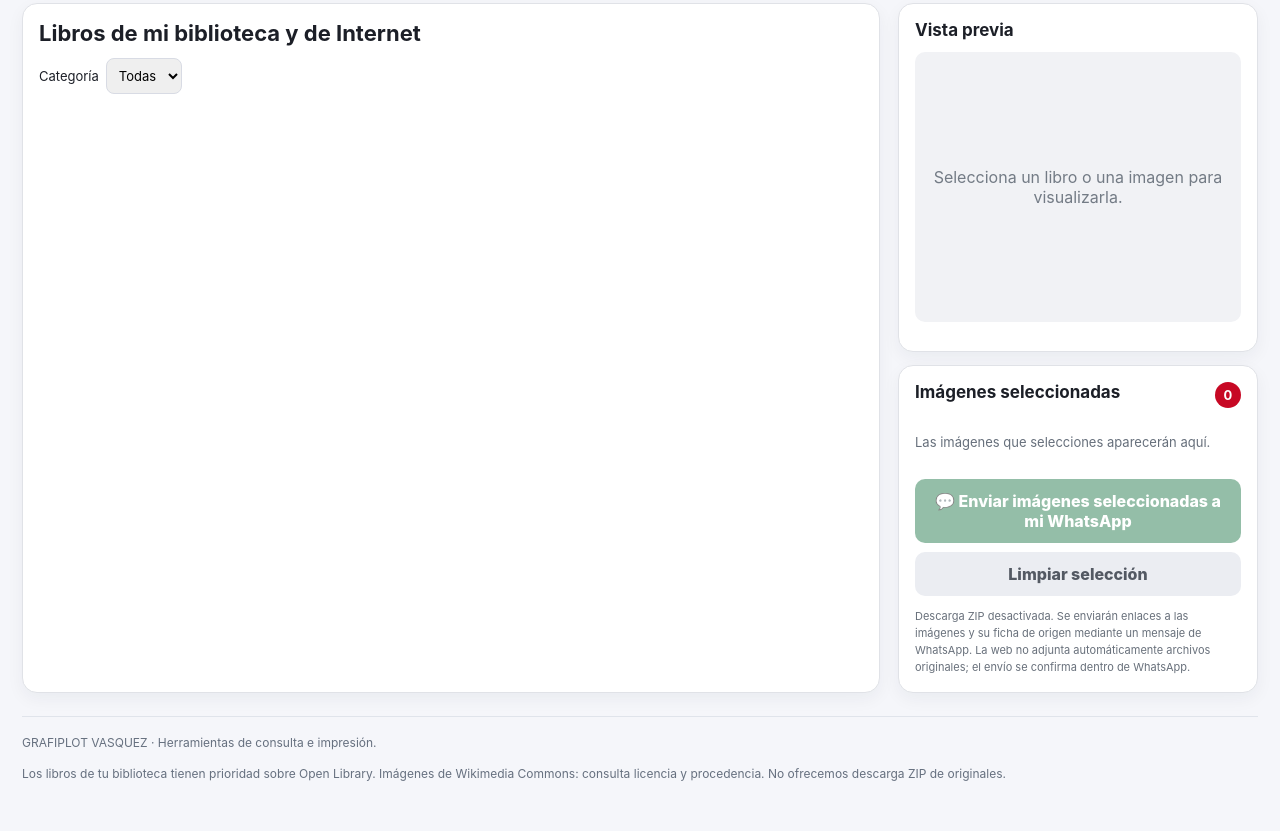
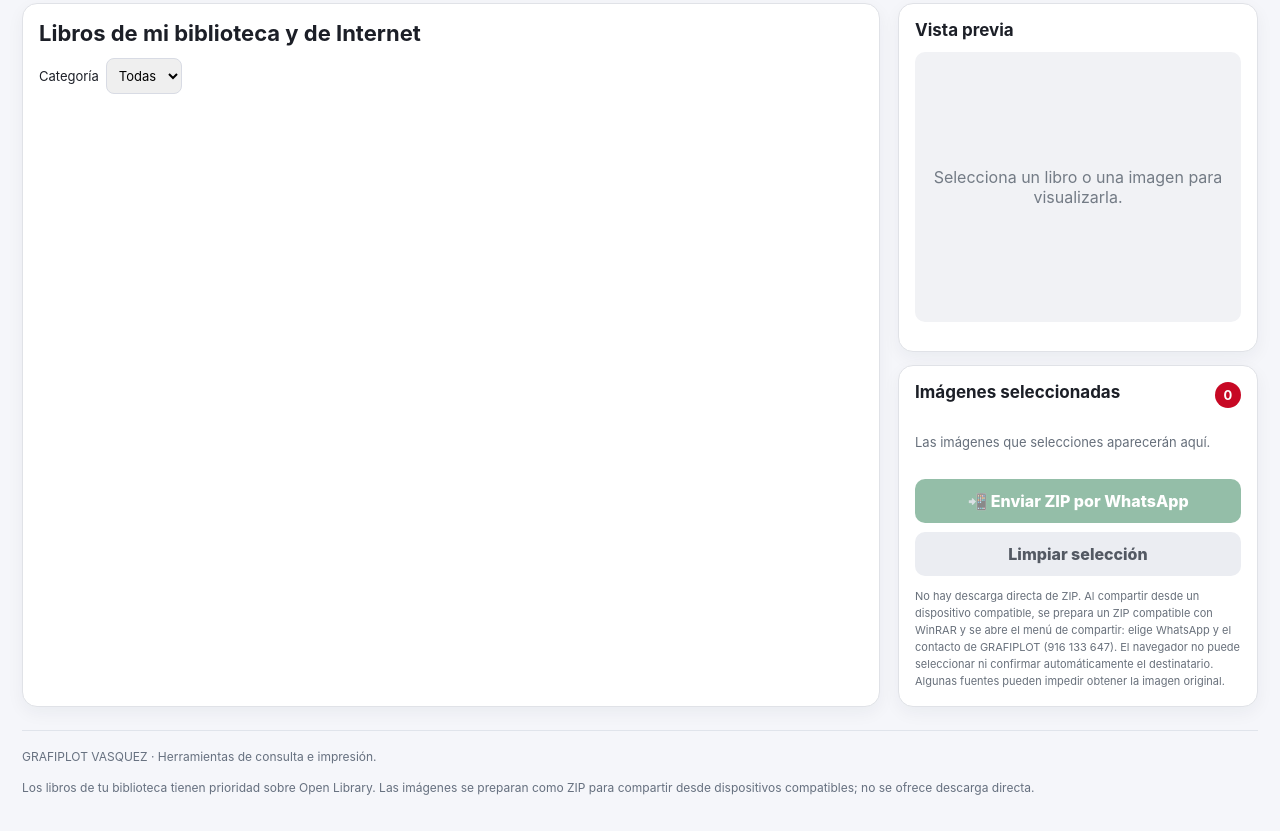
Before and after one commit to vasquezpalparoy-star/pagina-web, a website: page navegador-libros.html in a window 1280 px wide. Shown: the part 409-1240 px from the top of the page. Drawn offline with Linux system fonts and the light colour scheme.

Commit message:
Habilitar compartir ZIP compatible con WinRAR por WhatsApp sin descarga directa

```diff
--- a/navegador-libros.html
+++ b/navegador-libros.html
@@ -19,10 +19,10 @@
 <aside class="right">
 <section class="preview"><h3>Vista previa</h3><div id="previewBody" class="previewBody"><span>Selecciona un libro o una imagen para visualizarla.</span></div><p id="previewInfo" class="hint"></p></section>
 <section class="selection"><h3>Imágenes seleccionadas <span id="selectedCount">0</span></h3><div id="selectedList" class="selectedList"><p class="hint">Las imágenes que selecciones aparecerán aquí.</p></div>
-<div class="actionbox"><button id="whatsappOrder" type="button" disabled>💬 Enviar imágenes seleccionadas a mi WhatsApp</button><button id="clearSelection" type="button">Limpiar selección</button></div>
-<p class="smallnote">Descarga ZIP desactivada. Se enviarán enlaces a las imágenes y su ficha de origen mediante un mensaje de WhatsApp. La web no adjunta automáticamente archivos originales; el envío se confirma dentro de WhatsApp.</p></section>
+<div class="actionbox"><button id="whatsappOrder" type="button" disabled>📲 Enviar ZIP por WhatsApp</button><button id="clearSelection" type="button">Limpiar selección</button></div>
+<p class="smallnote">No hay descarga directa de ZIP. Al compartir desde un dispositivo compatible, se prepara un ZIP compatible con WinRAR y se abre el menú de compartir: elige WhatsApp y el contacto de GRAFIPLOT (916 133 647). El navegador no puede seleccionar ni confirmar automáticamente el destinatario. Algunas fuentes pueden impedir obtener la imagen original.</p></section>
 </aside>
 </div>
-<footer><span>GRAFIPLOT VASQUEZ · Herramientas de consulta e impresión.</span><span>Los libros de tu biblioteca tienen prioridad sobre Open Library. Imágenes de Wikimedia Commons: consulta licencia y procedencia. No ofrecemos descarga ZIP de originales.</span></footer>
-</main><script type="module" src="./assets/v1/navegador-libros.mjs?v=2"></script>
+<footer><span>GRAFIPLOT VASQUEZ · Herramientas de consulta e impresión.</span><span>Los libros de tu biblioteca tienen prioridad sobre Open Library. Las imágenes se preparan como ZIP para compartir desde dispositivos compatibles; no se ofrece descarga directa.</span></footer>
+</main><script type="module" src="./assets/v1/navegador-libros.mjs?v=3"></script>
 </body></html>
```
